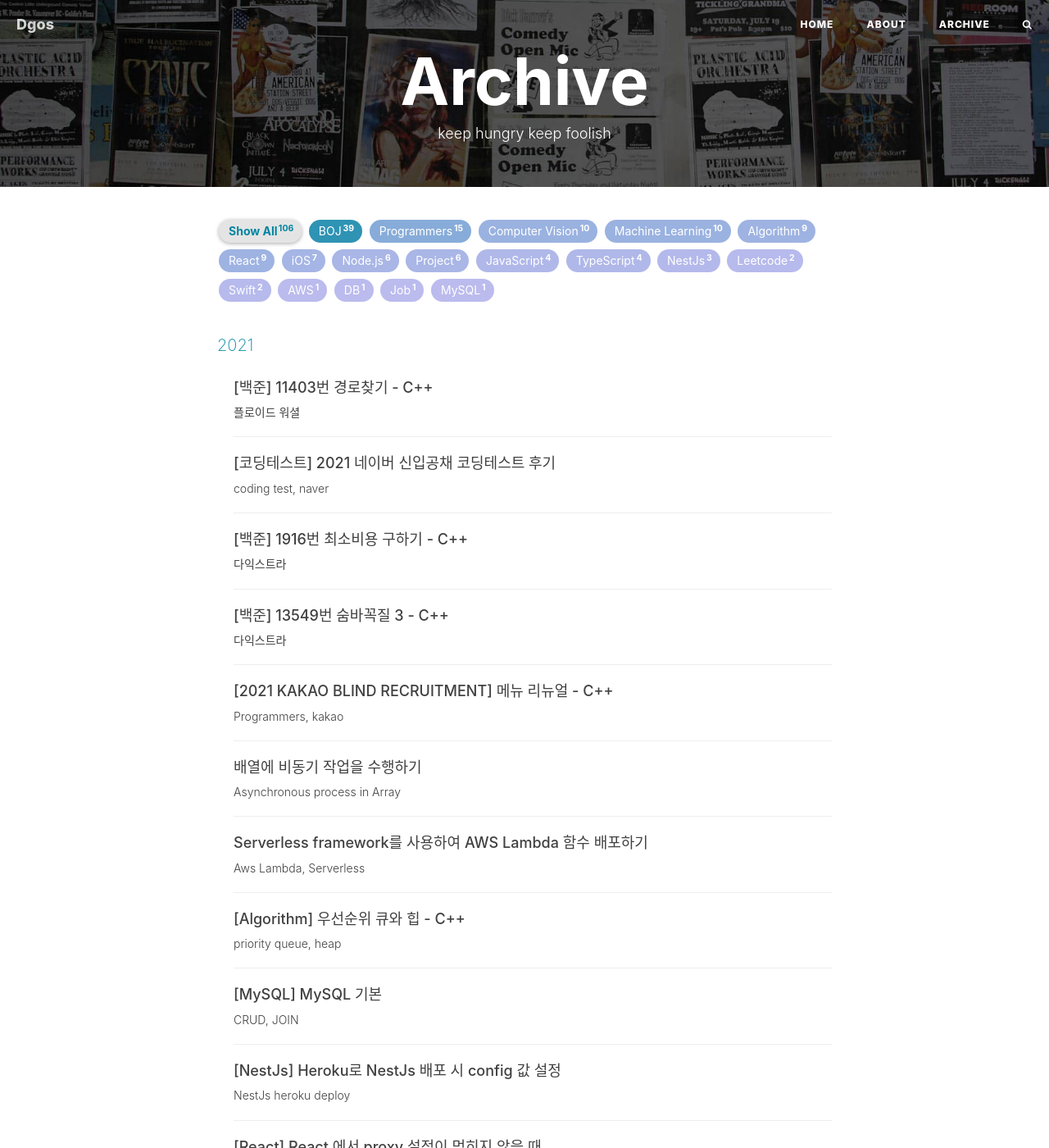
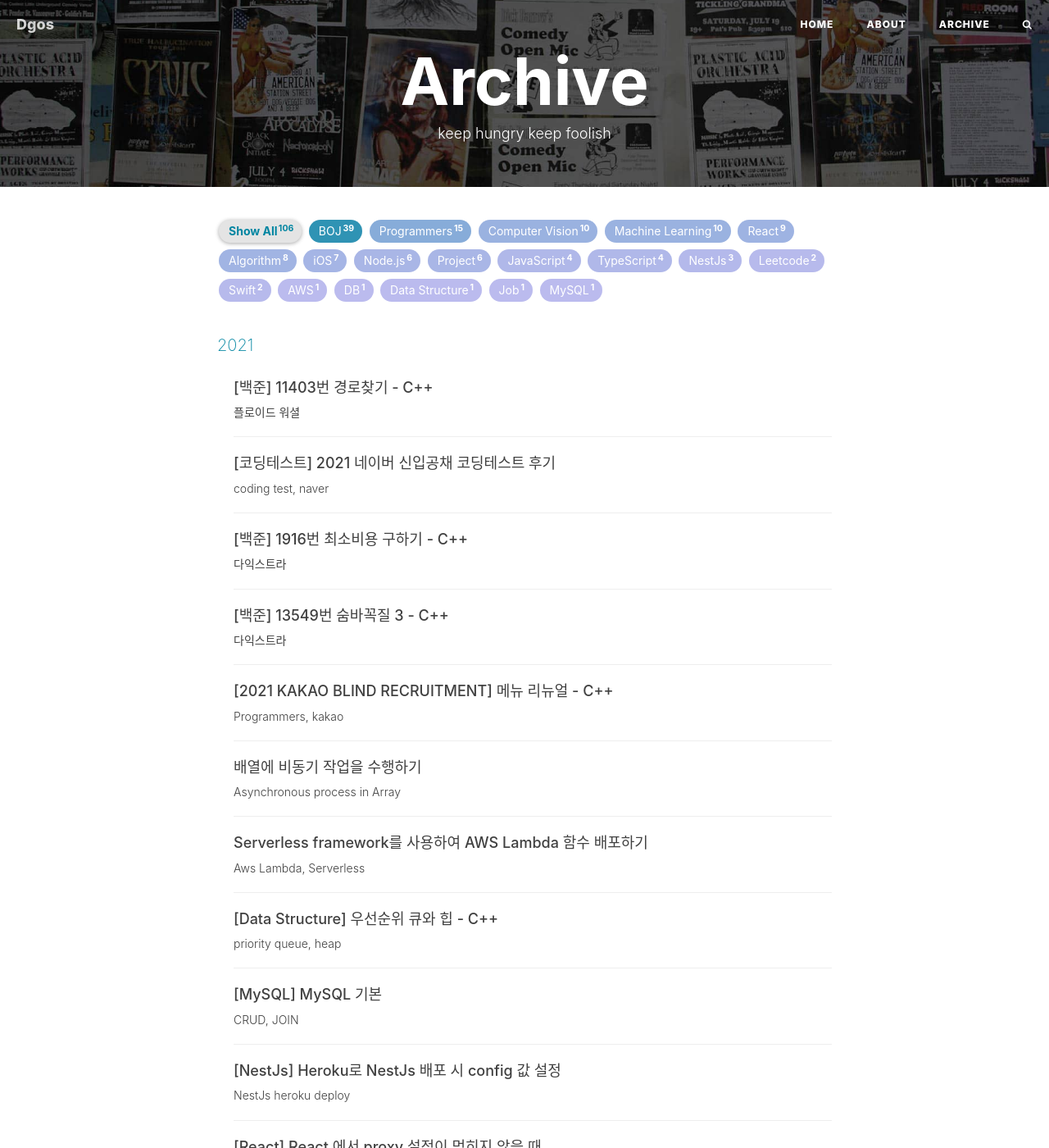
Before and after one commit to donggoolosori/donggoolosori.github.io, a Jekyll site: the page built from archive.html, in a window 1280 px wide and 1400 px high. Shown: the whole window at 82% size. Built offline with Jekyll 4.4.1, drawn with Linux system fonts in a browser that asks for light colours; nearby versions of some CDN libraries; some web fonts are replaced; comment, search, counter and statistics services are not loaded.

Commit message:
Change tag

```diff
--- a/_posts/2021-3-16-pq-heap.md
+++ b/_posts/2021-3-16-pq-heap.md
@@ -1,13 +1,13 @@
 ---
 layout: post
-title: "[Algorithm] 우선순위 큐와 힙 - C++"
+title: "[Data Structure] 우선순위 큐와 힙 - C++"
 subtitle: "priority queue, heap"
 date: 2021-3-16 16:00:00
 author: "dongjune"
 header-img: "img/in_post/3.jpg"
 catalog: true
 tags:
-  - Algorithm
+  - Data Structure
 ---
 # Intro
 
```
